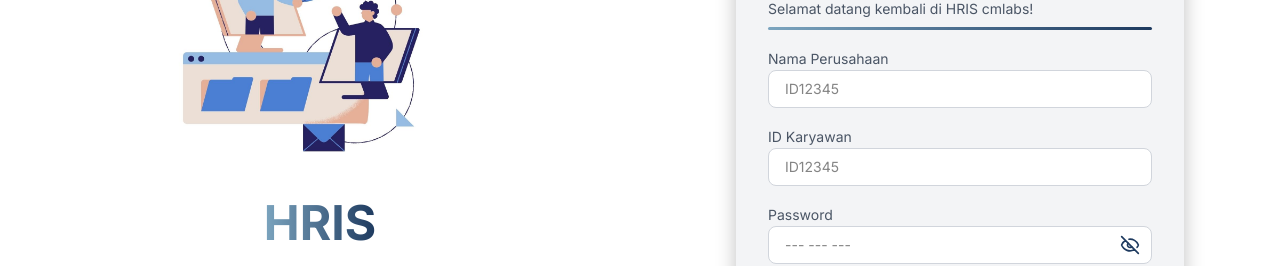
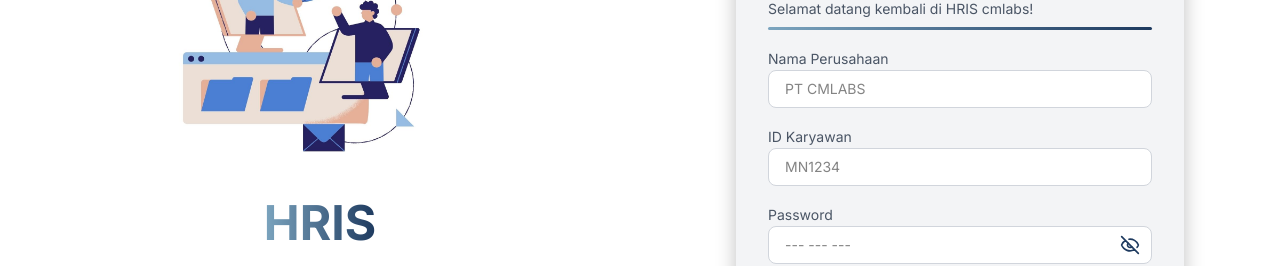
Before and after one commit to ImmarGaneru/CMLABS-HRIS-Frontend, a Next.js app: page /auth/login/id_karyawan in a window 1280 px wide. Shown: the part 211-477 px from the top of the page. Built offline with nearby package versions, Linux system fonts and the light colour scheme; no server answers.

Commit message:
Auth integrasi sign_in_code signup new

```diff
--- a/src/app/auth/login/id_karyawan/page.tsx
+++ b/src/app/auth/login/id_karyawan/page.tsx
@@ -8,7 +8,7 @@ import { api } from "@/lib/axios";
 export default function LoginIdKaryawanPage() {
   const router = useRouter();
 
-  const [employeeId, setEmployeeId] = useState("");
+  const [signInCode, setSignInCode] = useState("");
   const [companyName, setCompanyName] = useState("");
   const [password, setPassword] = useState("");
   const [confirmPassword, setConfirmPassword] = useState("");
@@ -28,7 +28,8 @@ export default function LoginIdKaryawanPage() {
 
     try {
       const response = await api.post("/auth/signin", {
-        id_employee: employeeId,
+        sign_in_code: signInCode,
+        company_name: companyName,
         password,
       });
 
@@ -97,7 +98,7 @@ export default function LoginIdKaryawanPage() {
                 type="text"
                 value={companyName}
                 onChange={(e) => setCompanyName(e.target.value)}
-                placeholder="ID12345"
+                placeholder="PT CMLABS"
                 className="w-full px-4 py-2 rounded-md border border-gray-300 bg-white text-sm"
                 required
               />
@@ -107,9 +108,9 @@ export default function LoginIdKaryawanPage() {
               <label className="text-sm text-gray-600">ID Karyawan</label>
               <input
                 type="text"
-                value={employeeId}
-                onChange={(e) => setEmployeeId(e.target.value)}
-                placeholder="ID12345"
+                value={signInCode}
+                onChange={(e) => setSignInCode(e.target.value)}
+                placeholder="MN1234"
                 className="w-full px-4 py-2 rounded-md border border-gray-300 bg-white text-sm"
                 required
               />
```
